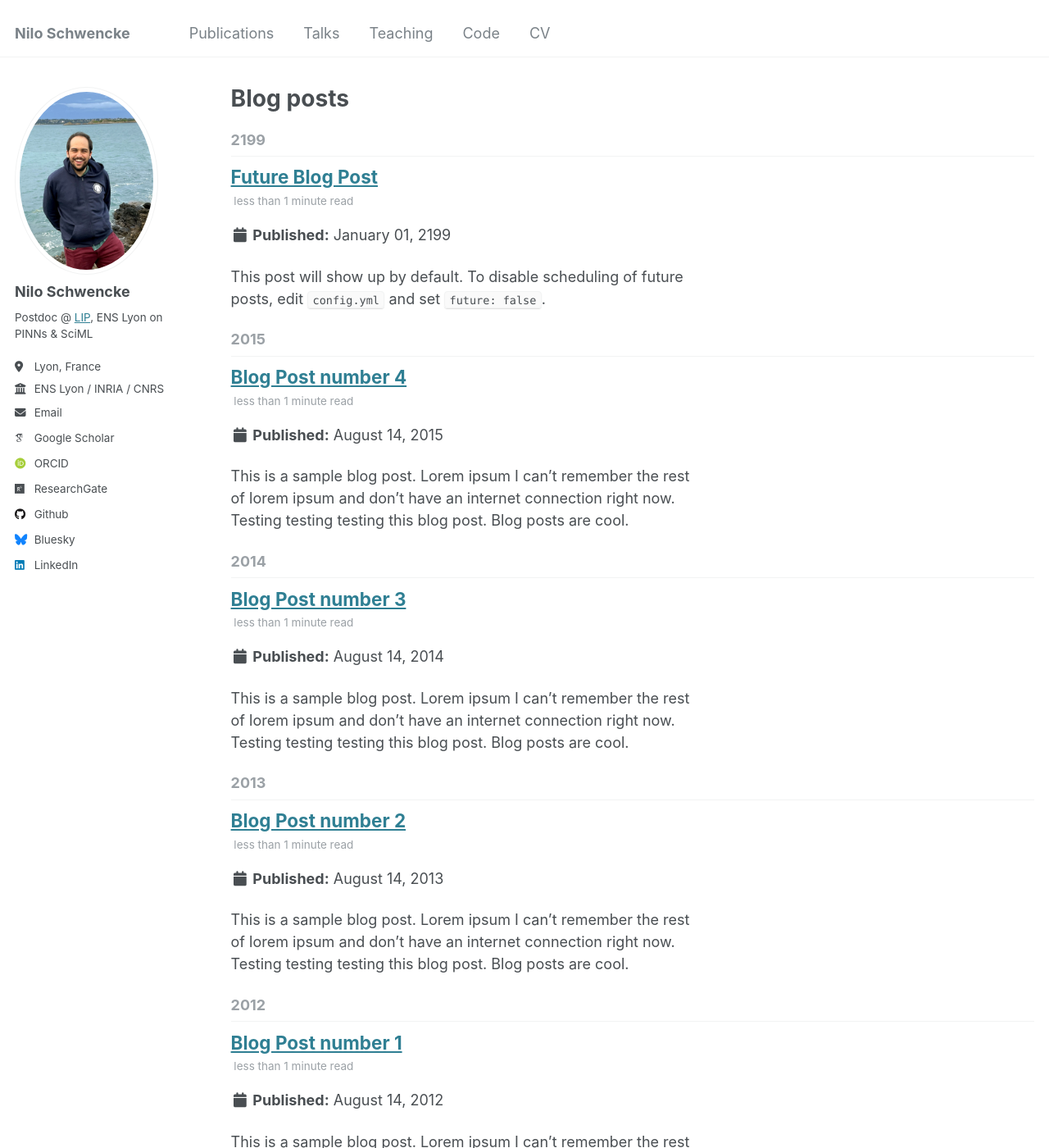
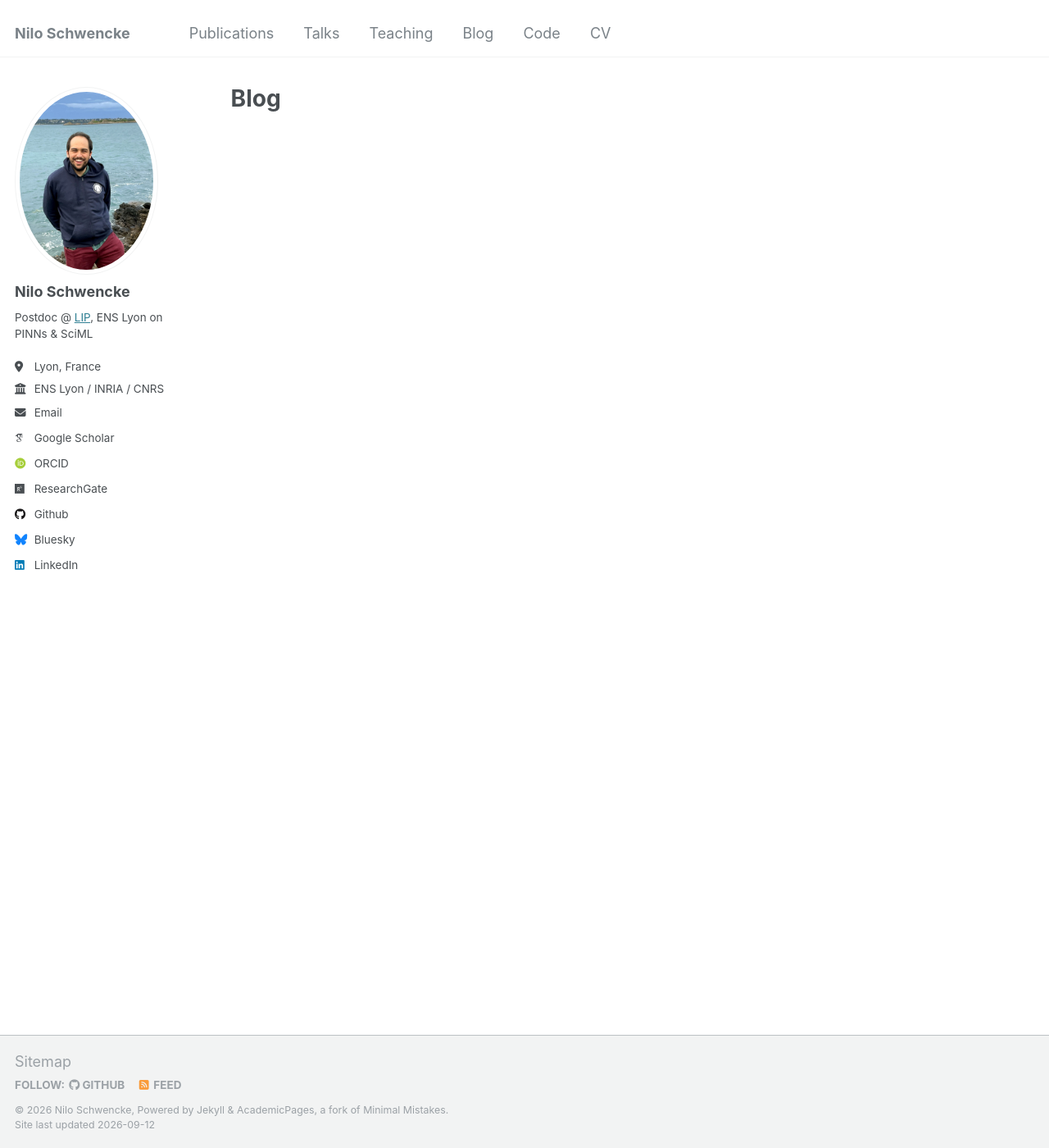
Before and after one commit to IloneM/ilonem.github.io, a Jekyll site: the page built from _pages/blog.html, in a window 1280 px wide and 1400 px high. Shown: the whole window at 82% size. Built offline with Jekyll 4.4.1, drawn with Linux system fonts in a browser that asks for light colours; some web fonts are replaced; some of the changed text lies outside the part shown.

```diff
--- a/_data/navigation.yml
+++ b/_data/navigation.yml
@@ -16,9 +16,10 @@ main:
 
 #  - title: "Portfolio"
 #    url: /portfolio/
-#
-#  - title: "Blog Posts"
-#    url: /year-archive/
+
+  - title: "Blog"
+    url: /blog/
+
 
   - title: "Code"
     url: /code/
--- a/_pages/year-archive.html
+++ b/_pages/blog.html
@@ -1,9 +1,10 @@
 ---
 layout: archive
-permalink: /year-archive/
-title: "Blog posts"
+permalink: /blog/
+title: "Blog"
 author_profile: true
 redirect_from:
+  - /year-archive/
   - /wordpress/blog-posts/
 ---
 
--- a/_posts/2012-08-14-blog-post-1.md
+++ /dev/null
@@ -1,20 +0,0 @@
----
-title: 'Blog Post number 1'
-date: 2012-08-14
-permalink: /posts/2012/08/blog-post-1/
-tags:
-  - cool posts
-  - category1
-  - category2
----
-
-This is a sample blog post. Lorem ipsum I can't remember the rest of lorem ipsum and don't have an internet connection right now. Testing testing testing this blog post. Blog posts are cool.
-
-Headings are cool
-======
-
-You can have many headings
-======
-
-Aren't headings cool?
-------
--- a/_posts/2013-08-14-blog-post-2.md
+++ /dev/null
@@ -1,20 +0,0 @@
----
-title: 'Blog Post number 2'
-date: 2013-08-14
-permalink: /posts/2013/08/blog-post-2/
-tags:
-  - cool posts
-  - category1
-  - category2
----
-
-This is a sample blog post. Lorem ipsum I can't remember the rest of lorem ipsum and don't have an internet connection right now. Testing testing testing this blog post. Blog posts are cool.
-
-Headings are cool
-======
-
-You can have many headings
-======
-
-Aren't headings cool?
-------
--- a/_posts/2014-08-14-blog-post-3.md
+++ /dev/null
@@ -1,20 +0,0 @@
----
-title: 'Blog Post number 3'
-date: 2014-08-14
-permalink: /posts/2014/08/blog-post-3/
-tags:
-  - cool posts
-  - category1
-  - category2
----
-
-This is a sample blog post. Lorem ipsum I can't remember the rest of lorem ipsum and don't have an internet connection right now. Testing testing testing this blog post. Blog posts are cool.
-
-Headings are cool
-======
-
-You can have many headings
-======
-
-Aren't headings cool?
-------
--- a/_posts/2199-01-01-future-post.md
+++ /dev/null
@@ -1,11 +0,0 @@
----
-title: 'Future Blog Post'
-date: 2199-01-01
-permalink: /posts/2012/08/blog-post-4/
-tags:
-  - cool posts
-  - category1
-  - category2
----
-
-This post will show up by default. To disable scheduling of future posts, edit `config.yml` and set `future: false`.
```
Also changed, not shown: _posts/2015-08-14-blog-post-4.md (deleted, +0 -20 lines), _talks/2026-09-28-GDL2026-NTU.md (+39 -1 lines), _talks/2026-09-29-STOP2026-ENSLyon.md (deleted, +0 -13 lines).
